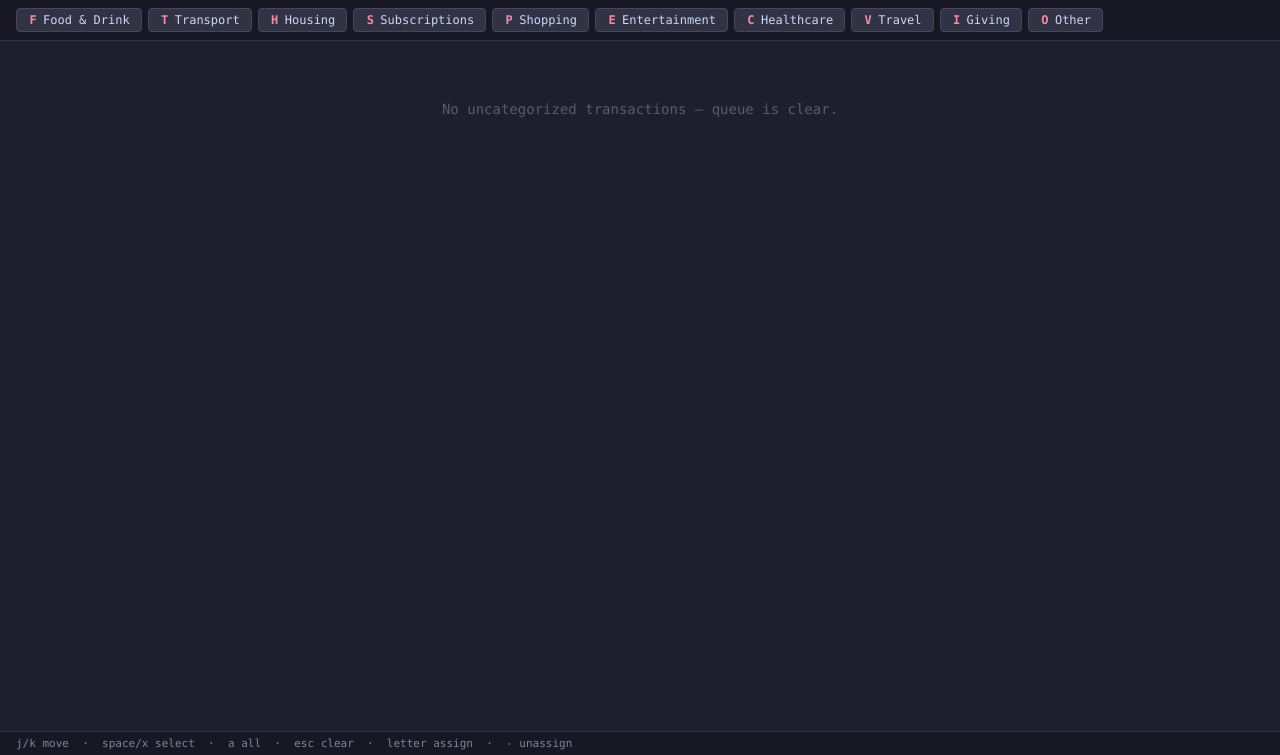
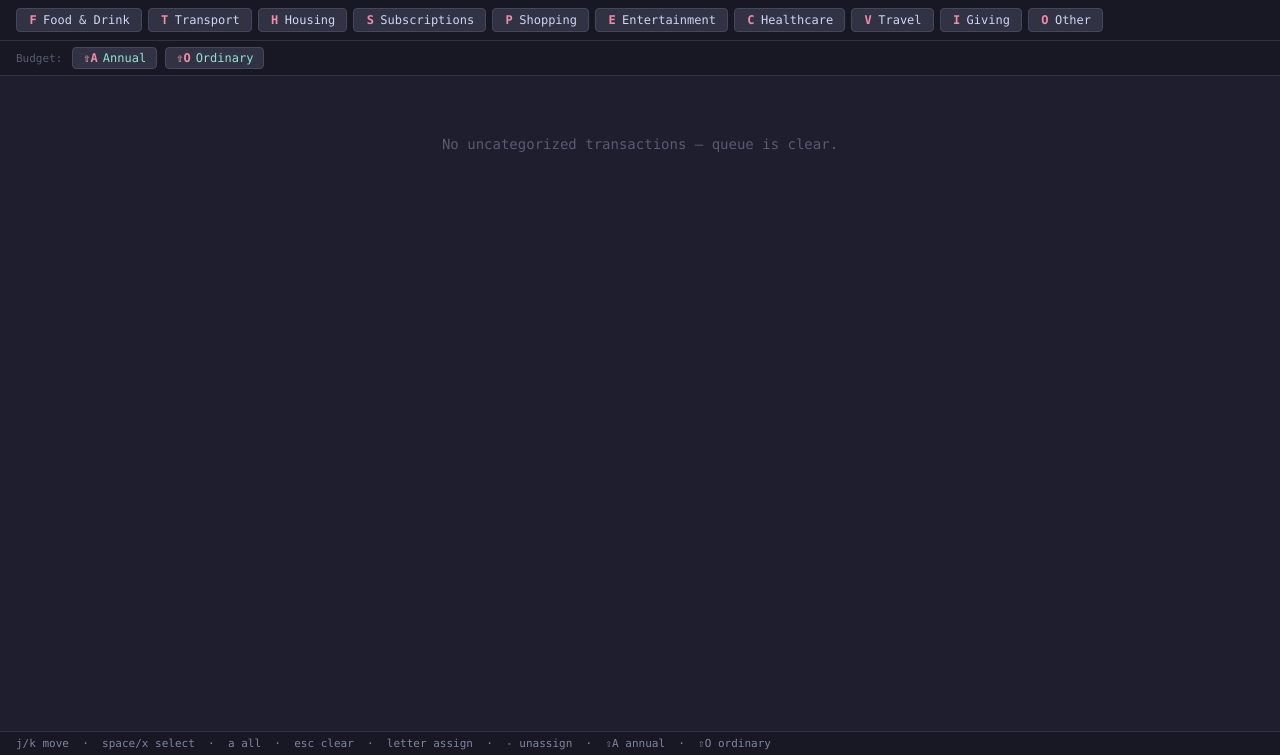
Before and after one commit to adamsc64/retirement-python, a Django app: page /categorize/ in a window 1280 px wide. Shown: the part 45-800 px from the top of the page. Run offline with Django 5.2, Linux system fonts and the light colour scheme; the visitor is signed in with stand-in values (Sample User, id 1); data that the repository does not hold is empty.

Commit message:
Add way to assign annual budget

```diff
--- a/spending-observability-platform/money_observability/templates/money_observability/categorize.html
+++ b/spending-observability-platform/money_observability/templates/money_observability/categorize.html
@@ -144,6 +144,33 @@
     }
     #view-category-select:focus { outline: 2px solid #89b4fa; outline-offset: 1px; }
     .col-cat  { width: 160px; color: #a6adc8; font-size: 11px; }
+    .col-budg { width: 46px; text-align: center; color: #2d6e5e; font-size: 11px; font-weight: bold; }
+
+    /* ── Budget bar ──────────────────────────────────────────── */
+    #budget-bar {
+      padding: 6px 16px;
+      background: #181825;
+      border-bottom: 1px solid #313244;
+      display: flex;
+      align-items: center;
+      gap: 8px;
+      flex-shrink: 0;
+    }
+    #budget-bar .bar-label { color: #585b70; font-size: 11px; margin-right: 2px; }
+    .budg-btn {
+      padding: 3px 10px;
+      border: 1px solid #45475a;
+      background: #313244;
+      color: #94e2d5;
+      border-radius: 4px;
+      cursor: pointer;
+      font-size: 12px;
+      font-family: inherit;
+      transition: background 0.1s, border-color 0.1s;
+    }
+    .budg-btn:hover { background: #45475a; border-color: #585b70; }
+    .budg-btn:focus { outline: 2px solid #94e2d5; outline-offset: 1px; }
+    .budg-btn .shortcut { display: inline-block; margin-right: 5px; color: #f38ba8; font-weight: bold; }
     /* ── Empty state ─────────────────────────────────────────── */
     .empty-state {
       padding: 60px 20px;
@@ -174,6 +201,12 @@
   {% endfor %}
 </div>
 
+<div id="budget-bar">
+  <span class="bar-label">Budget:</span>
+  <button class="budg-btn" data-treatment="annual" tabindex="-1"><span class="shortcut">⇧A</span>Annual</button>
+  <button class="budg-btn" data-treatment="ordinary" tabindex="-1"><span class="shortcut">⇧O</span>Ordinary</button>
+</div>
+
 <div id="txn-list">
   {% if transactions %}
   <table>
@@ -185,6 +218,7 @@
       <col class="col-amount">
       <col class="col-curr">
       <col class="col-src">
+      <col class="col-budg">
     </colgroup>
     <thead>
       <tr>
@@ -195,11 +229,12 @@
         <th style="text-align:right">Amount</th>
         <th>Curr</th>
         <th>Source</th>
+        <th class="col-budg">Budg</th>
       </tr>
     </thead>
     <tbody id="txn-body">
       {% for tx in transactions %}
-      <tr class="txn-row" data-id="{{ tx.id }}">
+      <tr class="txn-row" data-id="{{ tx.id }}" data-budget="{{ tx.budget_treatment }}">
         <td class="col-check"><input type="checkbox" tabindex="-1"></td>
         <td>{{ tx.posted_date|date:"Y-m-d D" }}</td>
         <td title="{{ tx.description_raw }}">{{ tx.display_desc }}</td>
@@ -207,6 +242,7 @@
         <td class="amount-cell" style="text-align:right">{{ tx.display_amount|floatformat:2 }}</td>
         <td>{{ tx.currency }}</td>
         <td>{{ tx.source_institution }}</td>
+        <td class="col-budg">{% if tx.budget_treatment == 'annual' %}A{% elif tx.budget_treatment == 'ordinary' %}O{% endif %}</td>
       </tr>
       {% endfor %}
     </tbody>
@@ -217,7 +253,7 @@
 </div>
 
 <div id="status-bar">
-  <span>j/k&nbsp;move &nbsp;·&nbsp; space/x&nbsp;select &nbsp;·&nbsp; a&nbsp;all &nbsp;·&nbsp; esc&nbsp;clear &nbsp;·&nbsp; letter&nbsp;assign &nbsp;·&nbsp; -&nbsp;unassign</span>
+  <span>j/k&nbsp;move &nbsp;·&nbsp; space/x&nbsp;select &nbsp;·&nbsp; a&nbsp;all &nbsp;·&nbsp; esc&nbsp;clear &nbsp;·&nbsp; letter&nbsp;assign &nbsp;·&nbsp; -&nbsp;unassign &nbsp;·&nbsp; ⇧A&nbsp;annual &nbsp;·&nbsp; ⇧O&nbsp;ordinary</span>
   <span id="sel-count"></span>
 </div>
 
@@ -338,6 +374,41 @@
     showToast(`\u2713 ${data.updated} \u2192 ${category}`);
   }
 
+  async function assignBudget(treatment) {
+    const ids = targetIds();
+    if (!ids.length) return;
+
+    let data;
+    try {
+      const resp = await fetch('/categorize/assign-budget/', {
+        method: 'POST',
+        headers: {
+          'Content-Type': 'application/json',
+          'X-CSRFToken': CSRF,
+        },
+        body: JSON.stringify({ ids, budget_treatment: treatment }),
+      });
+      data = await resp.json();
+    } catch (err) {
+      showToast('Network error', true);
+      return;
+    }
+
+    if (!data.updated) return;
+
+    // Update Budg cells in-place; do NOT remove rows
+    const label = treatment === 'annual' ? 'A' : 'O';
+    const idSet = new Set(ids);
+    rows().forEach(r => {
+      if (idSet.has(parseInt(r.dataset.id, 10))) {
+        r.dataset.budget = treatment;
+        r.querySelector('.col-budg').textContent = label;
+      }
+    });
+
+    showToast(`\u2713 ${data.updated} \u2192 ${treatment}`);
+  }
+
   let toastTimer = null;
   function showToast(msg) {
     const el = document.getElementById('toast');
@@ -362,6 +433,12 @@
     if (e.key === 'Escape') { e.preventDefault(); clearSelection(); return; }
     if (e.key === '-') { e.preventDefault(); await assign('Manual Review'); return; }
 
+    if (e.shiftKey) {
+      if (e.key === 'A') { e.preventDefault(); await assignBudget('annual'); return; }
+      if (e.key === 'O') { e.preventDefault(); await assignBudget('ordinary'); return; }
+      return;
+    }
+
     if (/^[a-z]$/i.test(e.key)) {
       const cat = categoryForKey(e.key);
       if (cat) { e.preventDefault(); await assign(cat); }
@@ -374,6 +451,14 @@
     if (!row) return;
     const id = row.dataset.id;
     window.open(`/admin/money_observability/transaction/${id}/change/`, '_blank');
+  });
+
+  // ── Budget bar buttons ───────────────────────────────────────────────────
+  document.querySelectorAll('.budg-btn').forEach(btn => {
+    btn.addEventListener('click', (e) => {
+      e.stopPropagation();
+      assignBudget(btn.dataset.treatment);
+    });
   });
 
   // ── Category buttons ─────────────────────────────────────────────────────
--- a/spending-observability-platform/money_observability/urls.py
+++ b/spending-observability-platform/money_observability/urls.py
@@ -6,5 +6,6 @@ urlpatterns = [
     path("", views.index, name="index"),
     path("categorize/", views.categorize_queue, name="categorize_queue"),
     path("categorize/assign/", views.assign_category, name="assign_category"),
+    path("categorize/assign-budget/", views.assign_budget, name="assign_budget"),
     path("summary/", views.monthly_summary, name="monthly_summary"),
 ]
--- a/spending-observability-platform/money_observability/views.py
+++ b/spending-observability-platform/money_observability/views.py
@@ -78,6 +78,7 @@ def categorize_queue(request):
             "currency",
             "source_institution",
             "category",
+            "budget_treatment",
         )
     )
     for tx in raw:
@@ -128,6 +129,33 @@ def assign_category(request):
         category=category,
         categorized_at=timezone.now(),
         category_rule_id="manual_ui",
+    )
+    return JsonResponse({"updated": updated})
+
+
+@login_required(login_url="/admin/login/")
+@require_http_methods(["POST"])
+def assign_budget(request):
+    try:
+        data = json.loads(request.body)
+    except json.JSONDecodeError:
+        return JsonResponse({"error": "invalid JSON"}, status=400)
+
+    ids = data.get("ids", [])
+    budget_treatment = data.get("budget_treatment", "")
+
+    if not ids or not isinstance(ids, list):
+        return JsonResponse({"error": "ids required"}, status=400)
+    valid_treatments = {bt.value for bt in BudgetTreatment}
+    if budget_treatment not in valid_treatments:
+        return JsonResponse({"error": "invalid budget_treatment"}, status=400)
+    try:
+        ids = [int(i) for i in ids]
+    except (TypeError, ValueError):
+        return JsonResponse({"error": "invalid ids"}, status=400)
+
+    updated = Transaction.objects.filter(id__in=ids).update(
+        budget_treatment=budget_treatment,
     )
     return JsonResponse({"updated": updated})
 
```
